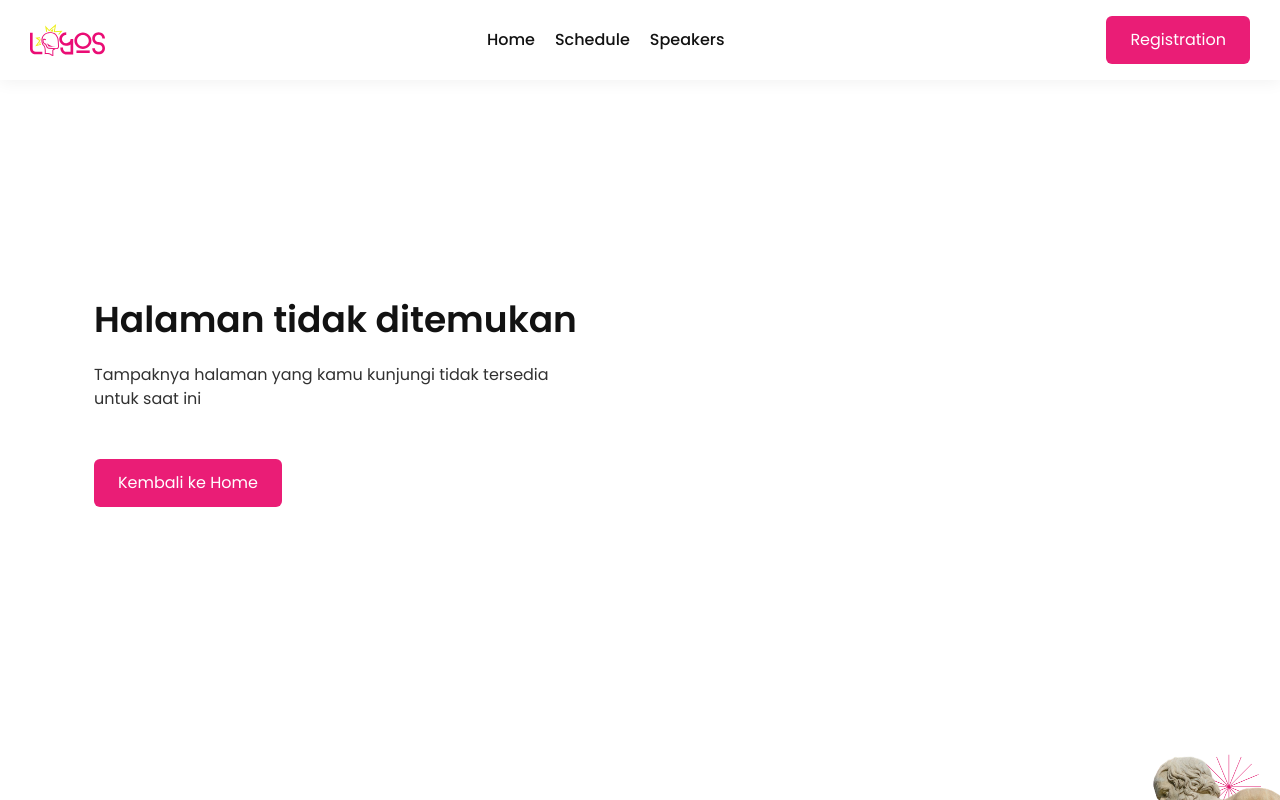
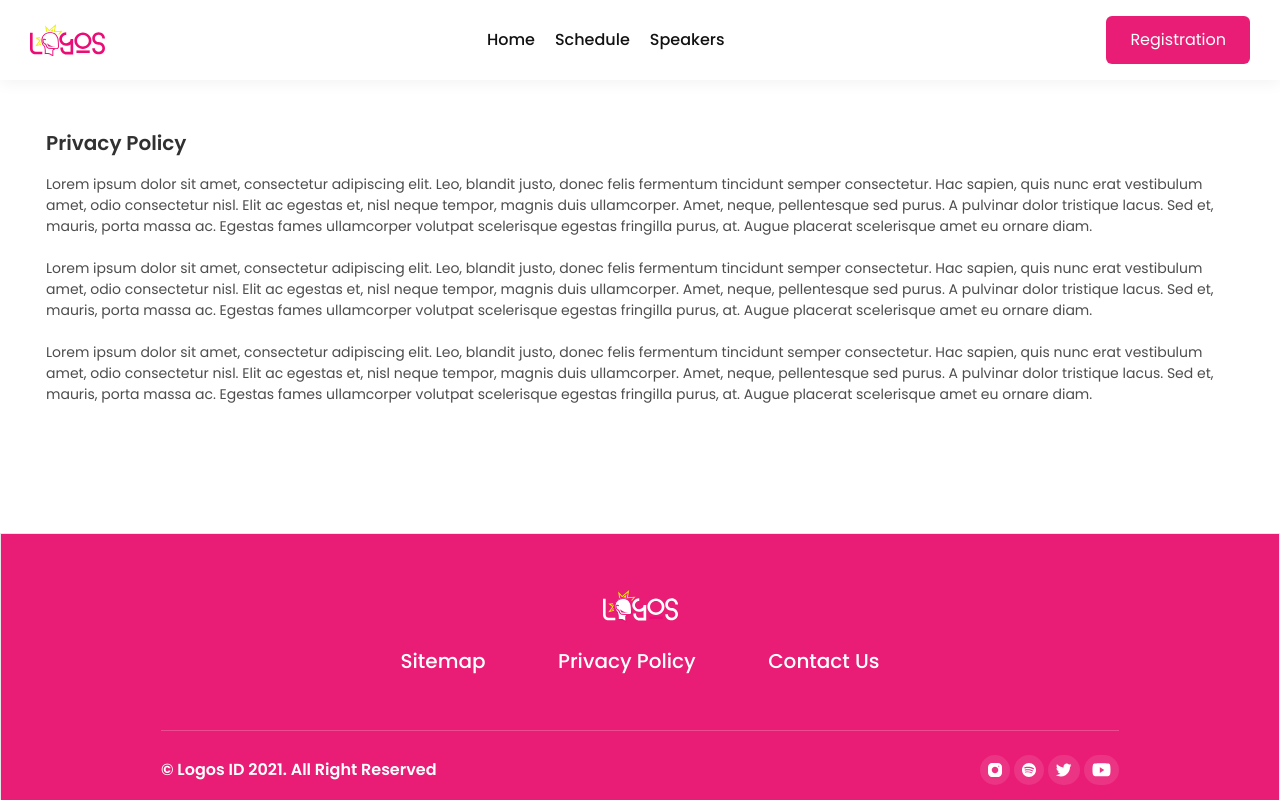
Before and after one commit to logos-engineer/logos-fest, a Next.js app: page /privacy-policy in a window 1280 px wide. Before the commit this address had no page. Shown: the top 800 px of the page. Built offline with nearby package versions, Linux system fonts and the light colour scheme.

Commit message:
create privacy policy page

```diff
--- a/src/components/Layout/Footer.js
+++ b/src/components/Layout/Footer.js
@@ -14,7 +14,7 @@ const Footer = () => {
         />
         <div className="lg:w-[50%] flex flex-col justify-between mt-6 w-full lg:flex-row lg:mx-auto">
           <FooterLink href="/">Sitemap</FooterLink>
-          <FooterLink href="/">Privacy Policy</FooterLink>
+          <FooterLink href="/privacy-policy">Privacy Policy</FooterLink>
           <FooterLink href="/">Contact Us</FooterLink>
         </div>
 
--- a/src/pages/404.js
+++ b/src/pages/404.js
@@ -26,7 +26,7 @@ export default function Custom404() {
             Kembali ke Home
           </Button>
         </Container>
-        <div className="w-[230px] h-[230px] pb-[24px] lg:w-[459] lg:h-[460] absolute -bottom-32 right-0 self-end lg:-bottom-40">
+        <div className="w-[230px] h-[230px] pb-[24px] -bottom-32git lg:w-[459] lg:h-[460] absolute right-0 self-end lg:-bottom-40">
           <Image
             src="/img/404/illust.png"
             width={459}
--- /dev/null
+++ b/src/pages/privacy-policy.js
@@ -0,0 +1,45 @@
+import React from 'react'
+import Layout from '@/components/Layout/Layout'
+import Container from '@/components/Common/Container'
+
+export default function PrivacyPolicy() {
+  return (
+    <Layout>
+      <Container>
+        <div className="mt-32 px-4">
+          <h1 className="text-lg font-semibold">Privacy Policy</h1>
+          <p className="mt-4 text-black-primary text-opacity-75 text-sm">
+            Lorem ipsum dolor sit amet, consectetur adipiscing elit. Leo,
+            blandit justo, donec felis fermentum tincidunt semper consectetur.
+            Hac sapien, quis nunc erat vestibulum amet, odio consectetur nisl.
+            Elit ac egestas et, nisl neque tempor, magnis duis ullamcorper.
+            Amet, neque, pellentesque sed purus. A pulvinar dolor tristique
+            lacus. Sed et, mauris, porta massa ac. Egestas fames ullamcorper
+            volutpat scelerisque egestas fringilla purus, at. Augue placerat
+            scelerisque amet eu ornare diam.
+            <br />
+            <br />
+            Lorem ipsum dolor sit amet, consectetur adipiscing elit. Leo,
+            blandit justo, donec felis fermentum tincidunt semper consectetur.
+            Hac sapien, quis nunc erat vestibulum amet, odio consectetur nisl.
+            Elit ac egestas et, nisl neque tempor, magnis duis ullamcorper.
+            Amet, neque, pellentesque sed purus. A pulvinar dolor tristique
+            lacus. Sed et, mauris, porta massa ac. Egestas fames ullamcorper
+            volutpat scelerisque egestas fringilla purus, at. Augue placerat
+            scelerisque amet eu ornare diam.
+            <br />
+            <br />
+            Lorem ipsum dolor sit amet, consectetur adipiscing elit. Leo,
+            blandit justo, donec felis fermentum tincidunt semper consectetur.
+            Hac sapien, quis nunc erat vestibulum amet, odio consectetur nisl.
+            Elit ac egestas et, nisl neque tempor, magnis duis ullamcorper.
+            Amet, neque, pellentesque sed purus. A pulvinar dolor tristique
+            lacus. Sed et, mauris, porta massa ac. Egestas fames ullamcorper
+            volutpat scelerisque egestas fringilla purus, at. Augue placerat
+            scelerisque amet eu ornare diam.
+          </p>
+        </div>
+      </Container>
+    </Layout>
+  )
+}
```
